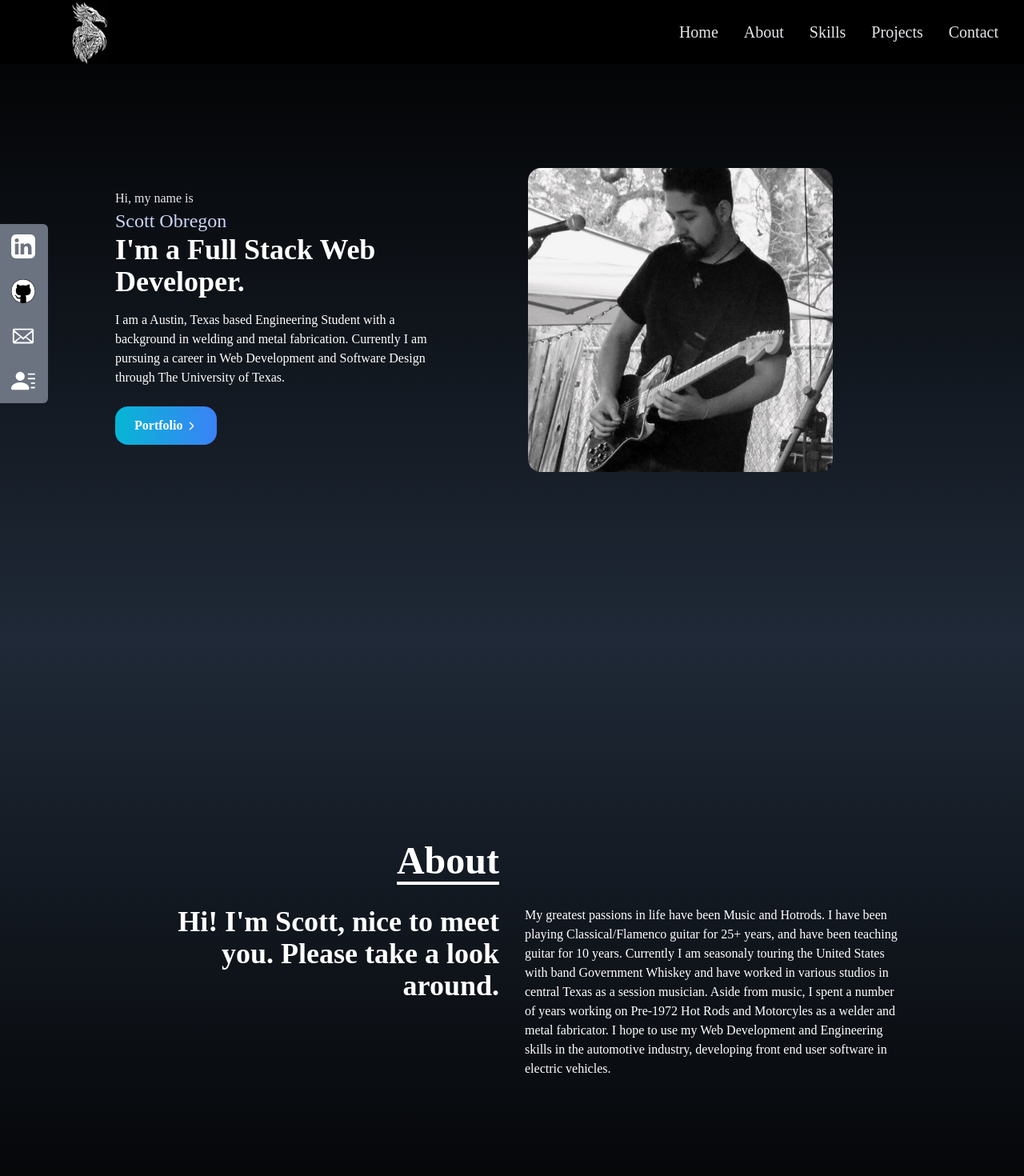
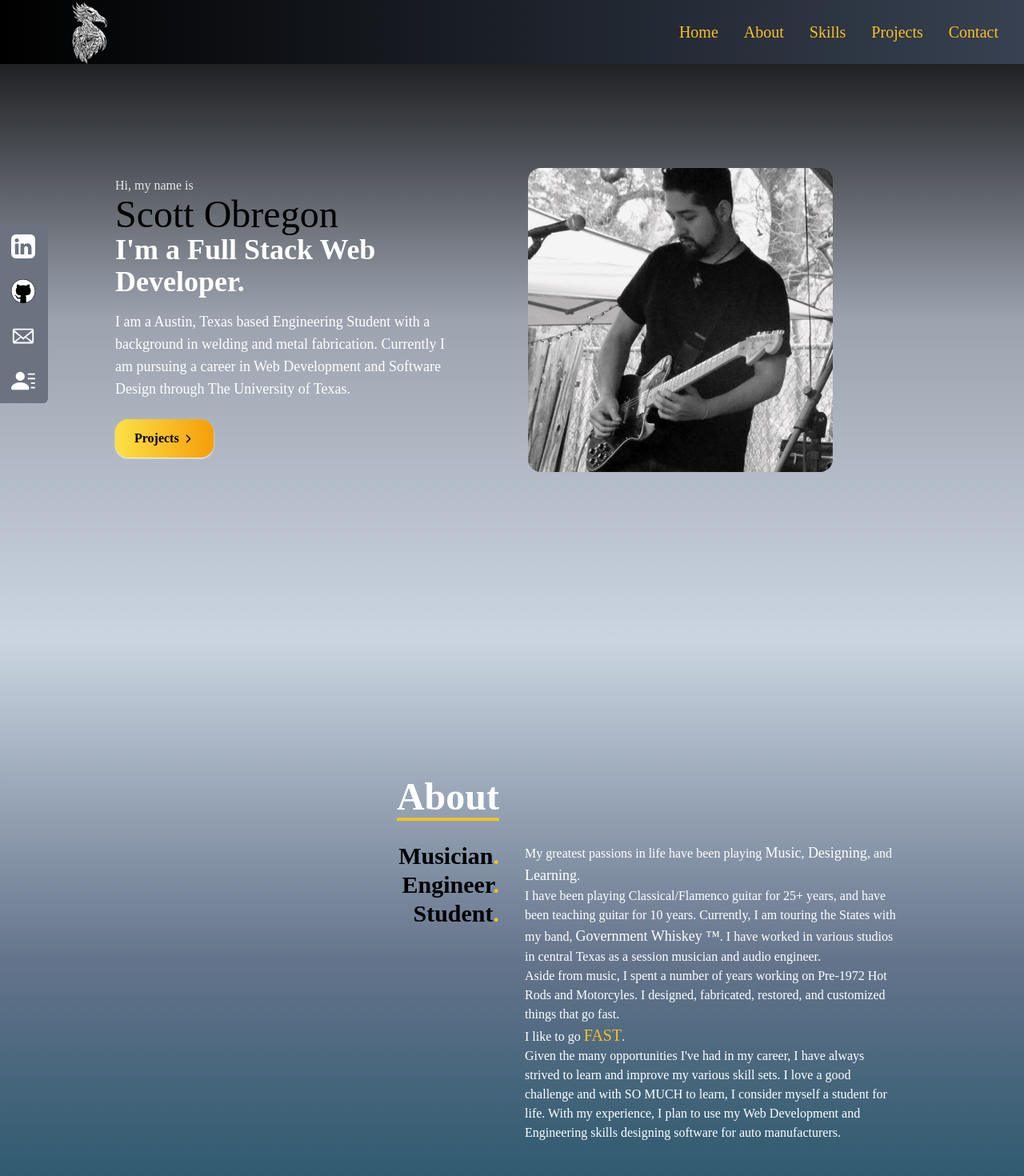
Before and after one commit to ObregonScott/Portfolio_Pro, a React (Create React App) app in the folder portfolio-pro/: page / in a window 1280 px wide. Shown: the top 1470 px of the page at 80% size. Built offline with nearby package versions, Linux system fonts and the light colour scheme.

Commit message:
refactored and added comments

```diff
--- a/portfolio-pro/src/components/About.jsx
+++ b/portfolio-pro/src/components/About.jsx
@@ -1,29 +1,47 @@
+// Imports
 import React from 'react'
 
 const About = () => {
   return (
-    <div name='about' className='w-full h-screen bg-gradient-to-b from-gray-800 to-black text-white'>
+    <div name='about' className='w-full h-screen bg-gradient-to-b from-slate-300
+    via-slate-500 to-cyan-900 text-onyx'>
       <div className='flex flex-col justify-center items-center w-full h-full'>
         <div className='max-w-[1000px] w-full grid grid-cols-2 gap-8'>
           <div className='sm:text-right pb-8 pl-4'>
-            <p className='text-5xl font-bold inline border-b-4 border-white'>
+            <p className='text-5xl text-white font-bold inline border-b-4 border-amber-400'>
               About
             </p>
           </div>
           <div></div>
         </div>
         <div className='max-w-[1000px] w-full grid sm:grid-cols-2 gap-8 px-4'>
-          <div className='sm:text-right text-4xl font-bold'>
-            <p>Hi! I'm Scott, nice to meet you. Please take a look around.</p>
+          <div className='sm:text-right text-3xl font-bold'>
+            <p>Musician<span className='text-amber-400'>.</span></p>
+            <p>Engineer<span className='text-amber-400'>.</span></p>
+            <p>Student<span className='text-amber-400'>.</span></p>
           </div>
           <div>
             <p className='text-white'>
-              My greatest passions in life have been Music and Hotrods. I have been playing Classical/Flamenco guitar for 25+ years,
-              and have been teaching guitar for 10 years. Currently I am seasonaly touring the United States with band Government Whiskey and have worked in
-              various studios in central Texas as a session musician. Aside from music, I spent a number of
-              years working on Pre-1972 Hot Rods and Motorcyles as a welder and metal fabricator. I hope to use my Web Development
-              and Engineering skills in the automotive industry, developing front end user software in electric vehicles.
+              My greatest passions in life have been playing <span className='text-bold text-lg'>Music</span>,<span className='text-bold text-lg'> Designing</span>, and<span className='text-bold text-lg'> Learning</span>.
             </p>
+            <p className='text-white'>
+              I have been playing Classical/Flamenco guitar for 25+ years,
+              and have been teaching guitar for 10 years. Currently, I am touring the States with my band, <span className='text-lg'>Government Whiskey &trade;</span>. I have worked in
+              various studios in central Texas as a session musician and audio engineer.
+            </p>
+            <p className='text-white'>
+                Aside from music, I spent a number of
+                years working on Pre-1972 Hot Rods and Motorcyles. I designed, fabricated, restored, and customized things that go fast.
+              </p>
+              <p className='text-white'>
+              I like to go <span className='text-bold text-xl text-amber-400'>FAST</span>.
+              </p>
+              <p className='text-white'>
+              Given the many opportunities
+              I've had in my career, I have always strived to learn and improve my various skill sets.
+              I love a good challenge and with SO MUCH to learn, I consider myself a student for life. With my experience, I plan to use my Web Development
+              and Engineering skills designing software for auto manufacturers.
+              </p>
           </div>
         </div>
       </div>
--- a/portfolio-pro/src/components/Home.jsx
+++ b/portfolio-pro/src/components/Home.jsx
@@ -1,28 +1,32 @@
+// Imports
 import React from 'react';
 import { IoIosArrowForward } from "react-icons/io";
 import HeroImage from '../assets/HeroImage.jpg';
+import { Link } from 'react-scroll'
 
 const Home = () => {
   return (
     <div name='home'
-      className='h-screen w-full bg-gradient-to-b from-black to-gray-800'>
+      className='h-screen w-full bg-gradient-to-b from-black via-gray-400 to-slate-300'>
 
       {/* Container */}
       <div className='max-w-screen-lg mx-auto flex flex-col
       items-center justify-center h-full px-4 md:flex-row'>
 
         <div className='flex flex-col justify-center h-full'>
-          <p className='text-gray-200'>Hi, my name is</p>
-          <h1 className='text-[#ccd6f6] text-2xl'>Scott Obregon</h1>
+          <p className='text-gray-200 text-ellipsis'>Hi, my name is</p>
+          <h1 className='text-black text-5xl text-bold text-shadow-sm shadow-amber-600'>Scott Obregon</h1>
           <h2 className='text-white text-4xl sm:7xl font-bold'>I'm a Full Stack Web Developer.</h2>
-          <p className='text-white py-4 max-w-md'>I am a Austin, Texas based Engineering Student
+          <p className='text-white text-lg py-4 max-w-md'>I am a Austin, Texas based Engineering Student
             with a background in welding and metal fabrication.
             Currently I am pursuing a career in Web Development and Software Design through The University of Texas.</p>
-          <button className='text-white w-fit rounded-2xl px-6 py-3 my-2 flex items-center
-          bg-gradient-to-r from-cyan-500 to-blue-500 cursor-pointer group font-semibold'>
-            Portfolio
-            <span className='group-hover:rotate-90 duration-300'>
-              <IoIosArrowForward size={15} className='ml-1'/>
+          <button className='text-onyx w-fit rounded-2xl px-6 py-3 my-2 flex items-center
+          bg-gradient-to-r from-yellow-300 to-amber-500 shadow-sm hover:shadow-cyan-300 shadow-white cursor-pointer group font-semibold'>
+            <Link to="projects" smooth={true} duration={600}>
+              Projects
+            </Link>
+            <span className='group-hover:rotate-90 duration-200'>
+              <IoIosArrowForward size={15} className='ml-1' />
             </span>
           </button>
         </div>
--- a/portfolio-pro/src/components/Navbar.jsx
+++ b/portfolio-pro/src/components/Navbar.jsx
@@ -1,3 +1,4 @@
+// Imports
 import React from 'react';
 import { useState } from 'react';
 import { FaBars, FaTimes } from 'react-icons/fa';
@@ -11,7 +12,7 @@ const Navbar = () => {
     const handleClick = () => setNav(!nav)
 
     return (
-        <div className='fixed w-full h-[80px] flex justify-between items-center px-4  bg-black  text-gray-200'>
+        <div className='fixed w-full h-[80px] flex justify-between items-center px-4  bg-gradient-to-r from-black to-gray-700  text-amber-400'>
             <div>
                 <img src={Logo} alt="" style={{ height: '190px' }} />
             </div>
@@ -19,27 +20,27 @@ const Navbar = () => {
             {/*Menu*/}
 
             <ul className='hidden md:flex'>
-                <li className='text-xl'>
+                <li className='text-xl hover:shadow-yellow-300 hover:scale-110 duration-500'>
                     <Link to="home" smooth={true} duration={500}>
                         Home
                     </Link>
                 </li>
-                <li className='text-xl'>
+                <li className='text-xl hover:shadow-yellow-300 hover:scale-110 duration-500'>
                     <Link to="about" smooth={true} duration={500}>
                         About
                     </Link>
                 </li>
-                <li className='text-xl'>
+                <li className='text-xl hover:shadow-yellow-300 hover:scale-110 duration-500'>
                     <Link to="skills" smooth={true} duration={500}>
                         Skills
                     </Link>
                 </li>
-                <li className='text-xl'>
+                <li className='text-xl hover:shadow-yellow-300 hover:scale-110 duration-500'>
                     <Link to="projects" smooth={true} duration={500}>
                         Projects
                     </Link>
                 </li>
-                <li className='text-xl'>
+                <li className='text-xl hover:shadow-yellow-300 hover:scale-110 duration-500'>
                     <Link to="contact" smooth={true} duration={500}>
                         Contact
                     </Link>
@@ -51,28 +52,28 @@ const Navbar = () => {
                 {!nav ? <FaBars /> : <FaTimes />}
             </div>
             {/* Mobile Menu */}
-            <ul className={!nav ? 'hidden' : 'absolute top-0 left-0 w-full h-screen bg-[#011307] flex flex-col justify-center items-center'} >
-                <li className='py-6 text-3xl text-[#cbe58e]'>
+            <ul className={!nav ? 'hidden' : 'absolute top-0 left-0 w-full h-screen bg-zinc-500 flex flex-col justify-center items-center'} >
+                <li className='py-6 text-4xl text-amber-500'>
                     <Link onClick={handleClick} to="home" smooth={true} duration={500}>
                         Home
                     </Link>
                 </li>
-                <li className='py-6 text-3xl text-[#cbe58e]'>
+                <li className='py-6 text-4xl text-amber-500'>
                     <Link onClick={handleClick} to="about" smooth={true} duration={500}>
                         About
                     </Link>
                 </li>
-                <li className='py-6 text-3xl text-[#cbe58e]'>
+                <li className='py-6 text-4xl text-amber-500'>
                     <Link onClick={handleClick} to="skills" smooth={true} duration={500}>
                         Skills
                     </Link>
                 </li>
-                <li className='py-6 text-3xl text-[#cbe58e]'>
+                <li className='py-6 text-4xl text-amber-500'>
                     <Link onClick={handleClick} to="projects" smooth={true} duration={500}>
                         Projects
                     </Link>
                 </li>
-                <li className='py-6 text-3xl text-[#cbe58e]'>
+                <li className='py-6 text-4xl text-amber-500'>
                 <Link onClick={handleClick} to="contact" smooth={true} duration={500}>
                         Contact
                     </Link>
--- a/portfolio-pro/src/components/Projects.jsx
+++ b/portfolio-pro/src/components/Projects.jsx
@@ -1,3 +1,4 @@
+// Imports
 import React from 'react'
 import MRU from '../assets/MRUscreen.png';
 import Crescendo from '../assets/crescendoSS.png';
@@ -11,10 +12,10 @@ import Weather from '../assets/weatherDash.png';
 
 const Projects = () => {
     return (
-        <div name='projects' className='w-full md:h-screen bg-gradient-to-b from-gray-800 to-black text-white'>
-            <div className='max-w-[1000px] mx-auto p-4 flex flex-col justify-start w-full h-full'>
-                <div className='pb-8'>
-                    <p className='text-4xl font-bold inline border-b-4 text-white border-white'>Projects</p>
+        <div name='projects' className='w-full md:h-screen bg-gradient-to-b from-teal-600 via-sky-600 to-blue-600 text-white'>
+            <div className='max-w-[1000px] mx-auto p-4 flex flex-col justify-center w-full h-full'>
+                <div className='pb-7'>
+                    <p className='text-5xl text-white font-bold inline border-b-4 border-amber-400'>Projects</p>
                     <p className='py-6'>Check Out Some Of My Recent Work</p>
                 </div>
 
```
Also changed, not shown: portfolio-pro/src/components/Contact.jsx (+5 -4 lines), portfolio-pro/src/components/Skills.jsx (+11 -10 lines).
